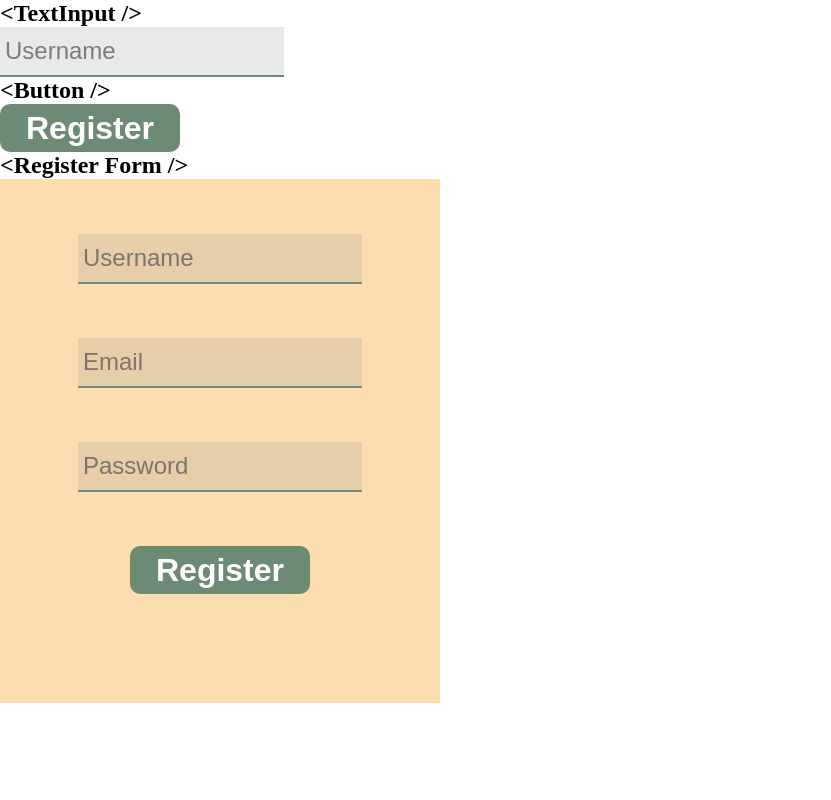
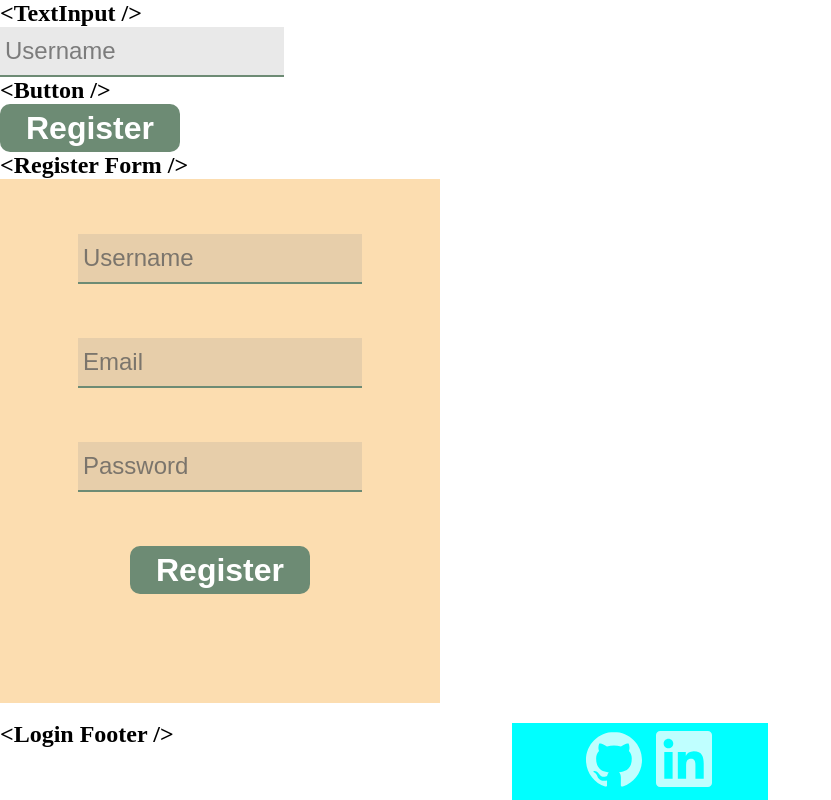
Before and after one commit to Jnwyk/role-playing-game-manager, a React (Create React App) app in the folder client/: page /#/tests in a window 1280 px wide. Shown: the whole page, without its empty margins (0-831 px from the left). Built offline with nearby package versions, Linux system fonts and the light colour scheme.

Commit message:
create login footer

```diff
--- /dev/null
+++ b/client/src/components/login-footer/LoginFooter.css
@@ -0,0 +1,18 @@
+.footer-container{
+  display: flex;
+  justify-content: center;
+  align-items: center;
+  position: absolute;
+  bottom: 0;
+  left: 50%;
+  width: 20%;
+  transform: translateX(-50%);
+  border-top: 1px solid white;
+  background-color: aqua;
+}
+
+.footer-container a{
+  width: 15%;
+  color: white;
+  margin: 8px 16px
+}
--- /dev/null
+++ b/client/src/components/login-footer/LoginFooter.jsx
@@ -0,0 +1,41 @@
+import React from "react";
+import "./LoginFooter.css";
+
+const Footer = () => {
+  return (
+    <footer className="footer-container">
+      <a href="https://github.com/Jnwyk">
+        <svg
+          width="56"
+          height="55"
+          viewBox="0 0 56 55"
+          fill="none"
+          xmlns="http://www.w3.org/2000/svg"
+        >
+          <path
+            d="M28.0018 0.00175009C12.5325 0.00175009 0 12.5448 0 28.0035C0 40.382 8.0225 50.8739 19.1409 54.5754C20.5463 54.8397 21.0538 53.9734 21.0538 53.2243C21.0538 52.5593 21.0381 50.8004 21.0276 48.4658C13.2343 50.1529 11.5927 44.7013 11.5927 44.7013C10.3169 41.4741 8.47578 40.6078 8.47578 40.6078C5.94162 38.8769 8.67704 38.9137 8.67704 38.9137C11.4842 39.1044 12.9613 41.7926 12.9613 41.7926C15.4587 46.0769 19.5137 44.8378 21.1186 44.1168C21.3636 42.3124 22.0934 41.0716 22.8879 40.3803C16.6715 39.6785 10.1349 37.2721 10.1349 26.5422C10.1349 23.4777 11.22 20.9821 13.0138 19.0219C12.704 18.3201 11.7555 15.4675 13.2606 11.6102C13.2606 11.6102 15.604 10.8629 20.9611 14.4822C23.203 13.8609 25.5831 13.5511 27.9615 13.5353C30.3416 13.5511 32.72 13.8626 34.9619 14.4822C40.2875 10.8629 42.6292 11.6102 42.6292 11.6102C44.1325 15.4675 43.1839 18.3184 42.9109 19.0219C44.6873 20.9821 45.7724 23.4795 45.7724 26.5422C45.7724 37.2966 39.227 39.668 33.0036 40.3523C33.9766 41.1906 34.8884 42.9144 34.8884 45.5308C34.8884 49.2761 34.8534 52.2933 34.8534 53.2051C34.8534 53.9331 35.3435 54.8082 36.7855 54.5264C47.9862 50.8634 56 40.3628 56 28.0018C56 12.543 43.4675 0 27.9983 0L28.0018 0.00175009Z"
+            fill="white"
+            fillOpacity="0.75"
+          />
+        </svg>
+      </a>
+      <a href="https://www.linkedin.com/in/jan-nowak-678613243/">
+        <svg
+          width="56"
+          height="57"
+          viewBox="0 0 56 57"
+          fill="none"
+          xmlns="http://www.w3.org/2000/svg"
+        >
+          <path
+            d="M47.705 47.7243H39.4222V34.727C39.4222 31.6278 39.3575 27.6448 35.091 27.6448C30.772 27.6448 30.114 31.0065 30.114 34.4977V47.7225H21.8207V20.9982H29.7868V24.6435H29.8935C31.0065 22.5382 33.7137 20.3245 37.7528 20.3245C46.1545 20.3245 47.7137 25.8563 47.7137 33.0488V47.7225L47.705 47.7243ZM12.4513 17.346C9.779 17.346 7.637 15.1848 7.637 12.523C7.637 9.87 9.78775 7.71225 12.4513 7.71225C15.1147 7.71225 17.2725 9.87 17.2725 12.523C17.2725 15.1848 15.1147 17.346 12.4513 17.346ZM16.6058 47.7243H8.295V21H16.6058V47.7243ZM51.863 0H4.13C1.84975 0 0 1.80425 0 4.03725V51.9645C0 54.1975 1.84975 56.0017 4.13 56.0017H51.8543C54.131 56.0017 56 54.1975 56 51.9645V4.03725C56 1.80425 54.131 0 51.8543 0L51.863 0Z"
+            fill="white"
+            fillOpacity="0.75"
+          />
+        </svg>
+      </a>
+    </footer>
+  );
+};
+
+export default Footer;
--- a/client/src/pages/tests.jsx
+++ b/client/src/pages/tests.jsx
@@ -1,6 +1,7 @@
 import Button from "../components/button/Button";
 import RegisterForm from "../components/register-form/RegisterForm";
 import TextInput from "../components/text-input/TextInput";
+import LoginFooter from "../components/login-footer/LoginFooter";
 
 const Tests = () => {
   return (
@@ -13,6 +14,11 @@ const Tests = () => {
       <br />
       <h2>&lt;Register Form /&gt;</h2>
       <RegisterForm />
+      <br />
+      <div>
+        <h2>&lt;Login Footer /&gt;</h2>
+        <LoginFooter />
+      </div>
     </main>
   );
 };
```
